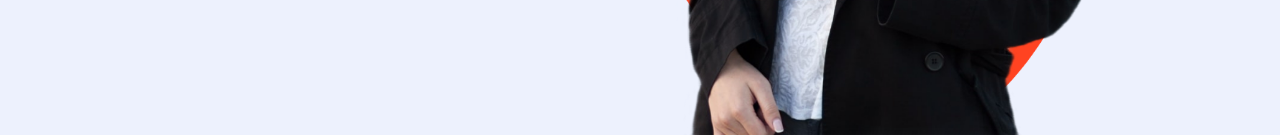
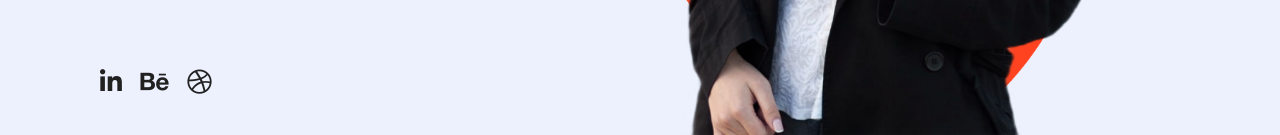
Before and after one commit to Shashi-WnaFly/JavaScript_Project, a plain HTML site: page Kate/index.html in a window 1280 px wide. Shown: the part 665-800 px from the top of the page. Drawn offline with Linux system fonts and the light colour scheme.

Commit message:
adding links icon to the website

```diff
--- a/Kate/index.html
+++ b/Kate/index.html
@@ -7,6 +7,7 @@
     <link rel="stylesheet" href="style.css">
     <script defer src="script.js"></script>
     <link href="https://fonts.googleapis.com/css2?family=Poppins:ital,wght@0,100;0,200;0,300;0,400;0,500;0,600;0,700;0,800;0,900;1,100;1,200;1,300;1,400;1,500;1,600;1,700;1,800;1,900&display=swap" rel="stylesheet">
+    <script src="https://kit.fontawesome.com/8abf8d0674.js" crossorigin="anonymous"></script>
 </head>
 <body>
     <div class="container">
@@ -26,6 +27,11 @@
             <p>This  is my official portfolio website to showcase my all works related to web<br> development and UI design.</p>
             <button><a href="">Download CV</a></button>
         </div>
+        <div class="link">
+            <i class="fa-brands fa-linkedin-in"></i>
+            <i class="fa-brands fa-behance"></i>
+            <i class="fa-brands fa-dribbble"></i>
+        </div>
 
         <div class="image">
             <img src="./images/pattern.png" id="pattern">
--- a/Kate/style.css
+++ b/Kate/style.css
@@ -117,6 +117,26 @@
     height: 100%;
 }
 
+.link{
+    display: flex;
+    flex-direction: row;
+    justify-content: space-between;
+    width: 7rem;
+    font-size: 25px;
+    position: absolute;
+    bottom: 40px;
+    left: 100px;
+}
+
+.link i{
+    cursor: pointer;
+    transition: color 0.5s;
+}
+
+.link i:hover{
+    color: var(--dark-oro);
+}
+
 #pattern{
     transition: bottom 1s;
 }
```
